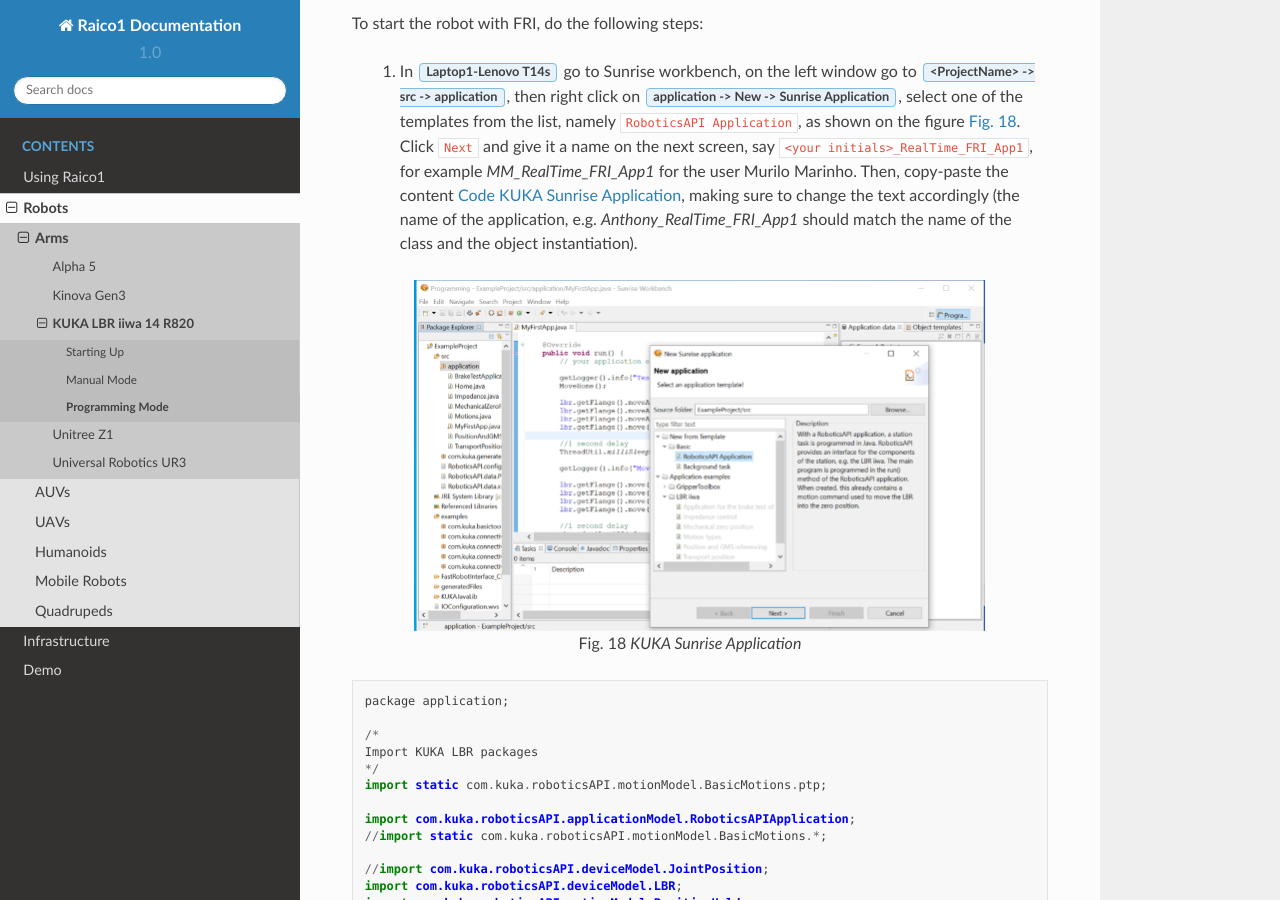
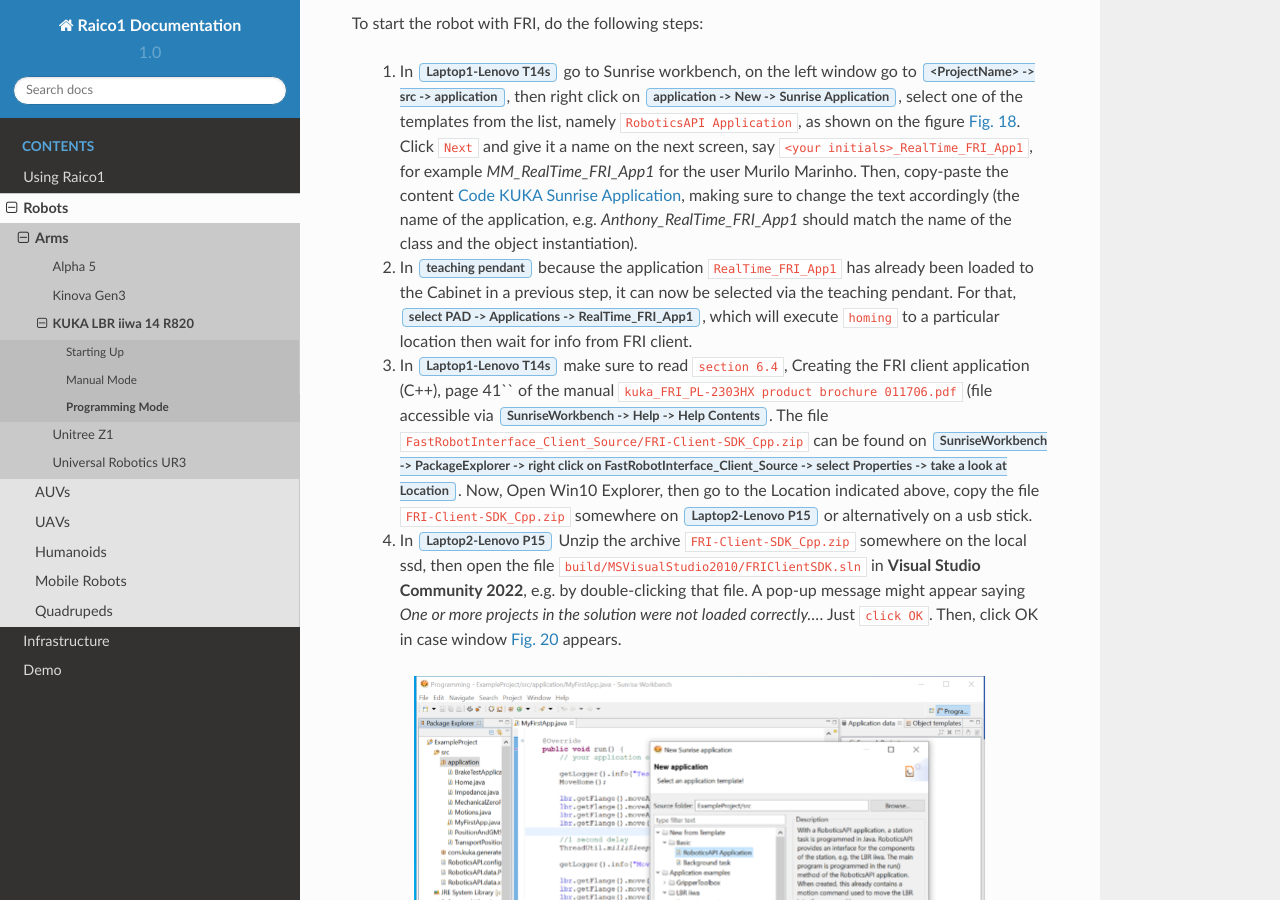
Before and after one commit to UoM-RAICo1/raico-docs, a Sphinx documentation site: the page built from source/robots/Arms/KukaLbrIiwa/ProgrammingMode.rst, in a window 1280 px wide and 900 px high, scrolled down 3904 px. Built offline with Sphinx 7.4.7 and the Read the Docs theme 2.0.0, drawn with Linux system fonts in a browser that asks for light colours; some of the changed text lies outside the part shown.

Commit message:
Add more details of ProgrammingMode.rst for kuka iiwa

```diff
--- a/source/robots/Arms/KukaLbrIiwa/ProgrammingMode.rst
+++ b/source/robots/Arms/KukaLbrIiwa/ProgrammingMode.rst
@@ -121,8 +121,9 @@ then go down and click on ``StationSetup.cat``, then select ``Configuration`` ta
 To start the robot with FRI, do the following steps:
 
     1. In :guilabel:`Laptop1-Lenovo T14s` go to Sunrise workbench, on the left window go to :guilabel:`<ProjectName> -> src -> application`, then right click on :guilabel:`application -> New -> Sunrise Application`, select one of the templates from the list, namely ``RoboticsAPI Application``, as shown on the figure :numref:`fig_kuka_sunrise_application2`. Click ``Next`` and give it a name on the next screen, say ``<your initials>_RealTime_FRI_App1``, for example `MM_RealTime_FRI_App1` for the user Murilo Marinho. Then, copy-paste the content `Code KUKA Sunrise Application`_, making sure to change the text accordingly (the name of the application, e.g. `Anthony_RealTime_FRI_App1` should match the name of the class and the object instantiation).
-
-
+    2. In :guilabel:`teaching pendant` because the application ``RealTime_FRI_App1`` has already been loaded to the Cabinet in a previous step, it can now be selected via the teaching pendant. For that, :guilabel:`select PAD -> Applications -> RealTime_FRI_App1`, which will execute ``homing`` to a particular location then wait for info from FRI client.
+    3. In :guilabel:`Laptop1-Lenovo T14s` make sure to read ``section 6.4``, Creating the FRI client application (C++), page 41`` of the manual ``kuka_FRI_PL-2303HX product brochure 011706.pdf`` (file accessible via :guilabel:`SunriseWorkbench -> Help -> Help Contents`. The file ``FastRobotInterface_Client_Source/FRI-Client-SDK_Cpp.zip`` can be found on :guilabel:`SunriseWorkbench -> PackageExplorer -> right click on FastRobotInterface_Client_Source -> select Properties -> take a look at Location`. Now, Open Win10 Explorer, then go to the Location indicated above, copy the file ``FRI-Client-SDK_Cpp.zip`` somewhere on :guilabel:`Laptop2-Lenovo P15` or alternatively on a usb stick.
+    4. In :guilabel:`Laptop2-Lenovo P15` Unzip the archive ``FRI-Client-SDK_Cpp.zip`` somewhere on the local ssd, then open the file ``build/MSVisualStudio2010/FRIClientSDK.sln`` in :program:`Visual Studio Community 2022`, e.g. by double-clicking that file. A pop-up message might appear saying `One or more projects in the solution were not loaded correctly…`. Just ``click OK``. Then, click OK in case window :numref:`fig_kuka_vs2010` appears.
 
 .. _fig_kuka_sunrise_application2:
 
@@ -282,4 +283,22 @@ To start the robot with FRI, do the following steps:
 
 .. note:: The code highly inspired from Kaiqiang knowledge transfer :guilabel:`folder -> LBR program [needs FRI] ->  RealTime_FRI_Template.java`.
 
-.. note:: The important parts of the code are the ``FRI_ClientIP`` variable, and the name of the class which should appear when we create an object inside public static ``void main()``. Click on ``Synchronize`` to deploy the application to the Cabinet.
+.. note:: The important parts of the code are the ``FRI_ClientIP`` variable, and the name of the class which should appear when we create an object inside public static ``void main()``. Click on ``Synchronize`` to deploy the application to the Cabinet (see :numref:`fig_kuka_iiwa_barpic2`).
+
+.. _fig_kuka_iiwa_barpic2:
+
+.. figure:: ../../../images/kuka_lbr_iiwa/kuka_iiwa_barpic2.png
+   :scale: 50%
+   :align: center
+   :alt: KUKA
+
+   KUKA iiwa Bar
+
+.. _fig_kuka_vs2010:
+
+.. figure:: ../../../images/kuka_lbr_iiwa/kuka_iiwa_vs2010.png
+   :scale: 50%
+   :align: center
+   :alt: KUKA
+
+   KUKA iiwa Visual Studio 2010
```
Also changed, not shown: source/images/kuka_lbr_iiwa/kuka_iiwa_barpic2.png (added), source/images/kuka_lbr_iiwa/kuka_iiwa_vs2010.png (added).
